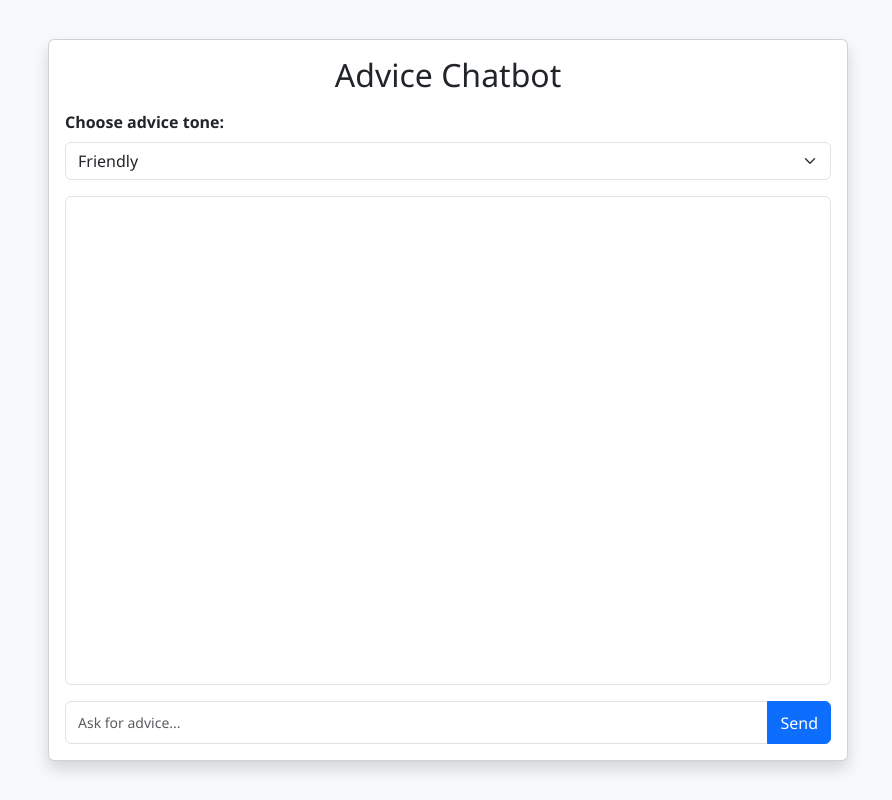
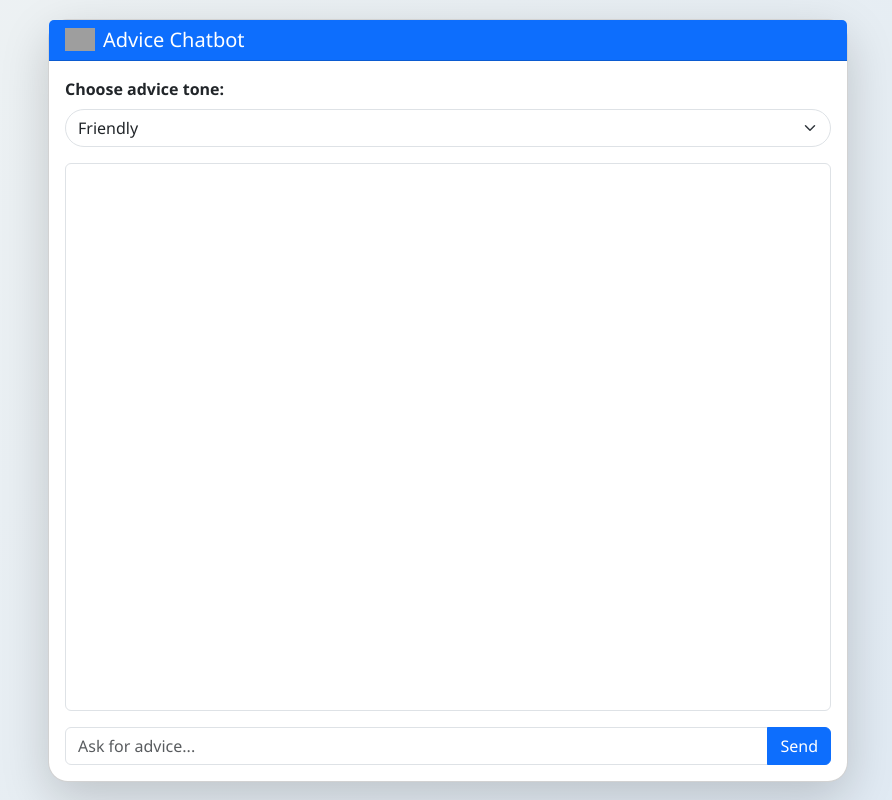
Before and after one commit to aanyapokhriyal/Advice-Chatbot-1, a Flask app: page / in a window 1280 px wide. Shown: the whole page, without its empty margins (192-1084 px from the left). Run offline with Flask 3, Linux system fonts and the light colour scheme; grey boxes are pictures that could not be loaded.

Commit message:
updated ui

```diff
--- a/static/script.js
+++ b/static/script.js
@@ -2,9 +2,7 @@ const chatWindow = document.getElementById("chat-window");
 const userInput = document.getElementById("user-input");
 const sendBtn = document.getElementById("send-btn");
 const toneSelect = document.getElementById("tone");
-const rippleOverlay = document.getElementById("ripple-overlay");
 
-// Load memory from localStorage or initialize empty array
 let memory = JSON.parse(localStorage.getItem("chatMemory")) || [];
 let recentTopics = JSON.parse(localStorage.getItem("recentTopics")) || [];
 
@@ -15,21 +13,12 @@ const toneInstructions = {
   motivational: "You are a deeply motivational coach that inspires and uplifts."
 };
 
-// Show previous messages on load
-// Do not display previous messages on load
+sendBtn.addEventListener("click", handleSend);
+userInput.addEventListener("keydown", e => { if (e.key === "Enter") handleSend(); });
 
-// Event listeners
-sendBtn.addEventListener("click", handleSend);
-userInput.addEventListener("keydown", e => {
-  if (e.key === "Enter") handleSend();
-});
-
+// Tone change listener (no ripple)
 toneSelect.addEventListener("change", () => {
-  // Ripple animation
-  rippleOverlay.classList.add("ripple-show");
-  rippleOverlay.addEventListener("animationend", () => {
-    rippleOverlay.classList.remove("ripple-show");
-  }, { once: true });
+  // Optional: add any tone-change-related logic here
 });
 
 async function handleSend() {
@@ -51,7 +40,6 @@ async function handleSend() {
 
   const response = await generateAdvice(msg);
 
-  // Remove typing message
   const lastChild = chatWindow.lastChild;
   if (lastChild && lastChild.classList.contains("typing")) {
     chatWindow.removeChild(lastChild);
@@ -75,10 +63,7 @@ function appendMessage(sender, message, isTyping = false) {
   }
 
   msgDiv.textContent = message;
-
-  if (isTyping) {
-    msgDiv.classList.add("typing");
-  }
+  if (isTyping) msgDiv.classList.add("typing");
 
   chatWindow.appendChild(msgDiv);
   chatWindow.scrollTo({ top: chatWindow.scrollHeight, behavior: 'smooth' });
@@ -94,22 +79,14 @@ async function generateAdvice(userMessage) {
       role: "system",
       content: `${toneInstructions[tone]} Your user is ${userName}. Keep replies brief, ideally under 30 words. Recent topics: ${topicMemory}`
     },
-    {
-      role: "user",
-      content: userMessage
-    }
+    { role: "user", content: userMessage }
   ];
 
   try {
-  const response = await fetch("/api/advice", {
+    const response = await fetch("/api/advice", {
       method: "POST",
-      headers: {
-        "Content-Type": "application/json"
-      },
-      body: JSON.stringify({
-        model: "llama3-70b-8192",
-        messages: messages
-      })
+      headers: { "Content-Type": "application/json" },
+      body: JSON.stringify({ model: "llama3-70b-8192", messages })
     });
 
     const data = await response.json();
@@ -117,9 +94,7 @@ async function generateAdvice(userMessage) {
       console.error("Groq Error:", data.error);
       return "Sorry, something went wrong: " + data.error.message;
     }
-
     return data.choices[0].message.content.trim();
-
   } catch (error) {
     console.error("Fetch Error:", error);
     return "Sorry, I couldn't connect to the advice server.";
--- a/static/style.css
+++ b/static/style.css
@@ -1,111 +1,57 @@
-/* Override body background if needed */
 body {
+  background: linear-gradient(135deg, #eef2f3, #dfe9f3);
   font-family: 'Segoe UI', Tahoma, Geneva, Verdana, sans-serif;
-    /* Bootstrap sets bg-light on body, so keep that or override */
 }
 
-  /* Chat window styles */
+.card {
+  border-radius: 20px;
+}
+
 #chat-window {
-    background-color: #fdfdfd; /* light background */
+  background-color:linear-gradient(180deg, #fdfdfd, #f7f9fc);
   display: flex;
   flex-direction: column;
   gap: 10px;
-    height: 100%; /* fill flex-grow */
   overflow-y: auto;
+  border-radius: 12px;
 }
 
-  /* Message boxes */
 .message-box {
   max-width: 75%;
-    line-height: 1.4;
-    box-shadow: 0 2px 6px rgba(0, 0, 0, 0.05);
-    word-wrap: break-word;
-    border-radius: 18px 18px 0 18px;
   padding: 12px 16px;
-    font-size: 15px;
-    transition: all 0.3s ease;
-  }
-
-  /* User messages aligned right with blue background */
-  .user-message {
-    align-self: flex-end;
-    background-color: #d0ebff;
-    color: #003366;
-  }
-
-  /* Bot messages aligned left */
-  .bot-message {
-    align-self: flex-start;
-    background-color: #e3f5e3;
-    color: #003366;
-    border-radius: 0 18px 18px 18px;
-    padding: 10px 15px;
-    max-width: 75%;
-    line-height: 1.4;
-    font-size: 14px;
-    box-shadow: 0 2px 6px rgba(0, 0, 0, 0.05);
+  border-radius: 18px;
+  box-shadow: 0 2px 8px rgba(0,0,0,0.05);
+  animation: fadeIn 0.3s ease-in-out;
   word-wrap: break-word;
 }
 
-  /* Tone-specific bot backgrounds */
-  .bot-friendly {
-    background-color: #e3f5e3 !important; /* soft green */
+.user-message {
+  align-self: flex-end;
+  background: #007bff;
+  color: white;
+  border-bottom-right-radius: 0;
 }
 
-  .bot-professional {
-    background-color: #f0f0f0 !important; /* light gray */
+.bot-message {
+  align-self: flex-start;
+  background: #e3f5e3;
+  color: #003366;
+  border-bottom-left-radius: 0;
 }
 
-  .bot-funny {
-    background-color: #fff3cd !important; /* soft yellow */
+/* Tone-specific bot backgrounds */
+.bot-friendly { background-color: #e3f5e3 !important; }
+.bot-professional { background-color: #f0f0f0 !important; }
+.bot-funny { background-color: #fff3cd !important; }
+.bot-motivational { background-color: #e0f7fa !important; }
+
+@keyframes fadeIn {
+  from { opacity: 0; transform: translateY(5px); }
+  to { opacity: 1; transform: translateY(0); }
 }
 
-  .bot-motivational {
-    background-color: #e0f7fa !important; /* soft cyan */
-  }
-
-  /* Input box height (Bootstrap default is good, just add some padding) */
-  #user-input {
-    padding: 10px 12px;
-    font-size: 14px;
-  }
-
-  /* Ripple overlay */
-  .ripple-overlay {
-    position: fixed; /* fixed so it covers viewport */
-    top: 0;
-    left: 0;
-    width: 100vw;
-    height: 100vh;
-    pointer-events: none;
-    z-index: 1050; /* above Bootstrap modals */
-  }
-
-  .ripple-show {
-    animation: rippleAnim 0.6s ease-out;
-  }
-
-  @keyframes rippleAnim {
-    0% {
-      background-color: rgba(0, 0, 0, 0.1);
-    }
-    100% {
-      background-color: transparent;
-    }
-  }
-
-  /* Optional: system message style */
-  .system-message {
-    align-self: center;
-    background-color: #f0f0f0;
-    color: #666;
-    padding: 8px 12px;
-    border-radius: 12px;
-    font-style: italic;
-    font-size: 13px;
-    max-width: 80%;
-    text-align: center;
-    box-shadow: 0 1px 3px rgba(0, 0, 0, 0.1);
+#tone {
+  border-radius: 30px;
 }
 
 /* Typing animation dots */
@@ -113,7 +59,6 @@ body {
   content: " .";
   animation: dots 1s steps(3, end) infinite;
 }
-
 @keyframes dots {
   0% { content: " ."; }
   33% { content: " .."; }
--- a/templates/index.html
+++ b/templates/index.html
@@ -5,28 +5,38 @@
   <meta name="viewport" content="width=device-width, initial-scale=1" />
   <title>Advice Chatbot</title>
 
-  <!-- Bootstrap CSS CDN -->
+  <!-- Bootstrap CSS -->
   <link href="https://cdn.jsdelivr.net/npm/bootstrap@5.3.0/dist/css/bootstrap.min.css" rel="stylesheet" />
 
+  <!-- Animate.css for smooth message animations -->
+  <link rel="stylesheet" href="https://cdnjs.cloudflare.com/ajax/libs/animate.css/4.1.1/animate.min.css" />
+
+  <!-- Custom CSS -->
   <link rel="stylesheet" href="{{ url_for('static', filename='style.css') }}" />
-  <link rel="stylesheet" href="https://cdnjs.cloudflare.com/ajax/libs/animate.css/4.1.1/animate.min.css" />
 </head>
-<body class="bg-light d-flex justify-content-center align-items-center vh-100">
+<body class="d-flex justify-content-center align-items-center vh-100">
 
-  <div class="card shadow" style="width: 100%; max-width: 800px;">
+  <div class="card shadow-lg" style="width: 100%; max-width: 800px;">
+    <!-- Header -->
+    <div class="card-header bg-primary text-white d-flex align-items-center">
+      <img src="https://cdn-icons-png.flaticon.com/512/4712/4712103.png" alt="Bot" width="30" class="me-2">
+      <h5 class="mb-0">Advice Chatbot</h5>
+    </div>
+
+    <!-- Body -->
     <div class="card-body d-flex flex-column" style="height: 90vh;">
-      <h2 class="card-title text-center mb-3">Advice Chatbot</h2>
-
       <label for="tone" class="form-label fw-bold">Choose advice tone:</label>
       <select id="tone" class="form-select mb-3">
-        <option value="friendly">Friendly</option>
-        <option value="professional">Professional</option>
-        <option value="funny">Funny</option>
-        <option value="motivational">Motivational</option>
+        <option value="friendly"> Friendly</option>
+        <option value="professional"> Professional</option>
+        <option value="funny"> Funny</option>
+        <option value="motivational"> Motivational</option>
       </select>
 
+      <!-- Chat Window -->
       <div id="chat-window" class="flex-grow-1 border rounded p-3 mb-3 overflow-auto bg-white"></div>
 
+      <!-- Input -->
       <div class="input-group">
         <input type="text" id="user-input" class="form-control" placeholder="Ask for advice..." />
         <button id="send-btn" class="btn btn-primary">Send</button>
@@ -34,11 +44,10 @@
     </div>
   </div>
 
-  <div id="ripple-overlay" class="ripple-overlay"></div>
+  <!-- Bootstrap JS -->
+  <script src="https://cdn.jsdelivr.net/npm/bootstrap@5.3.0/dist/js/bootstrap.bundle.min.js"></script>
 
-  <!-- Bootstrap JS Bundle with Popper -->
-  <script src="https://cdn.jsdelivr.net/npm/bootstrap@5.3.0/dist/js/bootstrap.bundle.min.js"></script>
+  <!-- Chatbot JS -->
   <script src="{{ url_for('static', filename='script.js') }}"></script>
-  <script src="script.js"></script>
 </body>
 </html>
```
Lines whose indentation alone changed are shown as unchanged.
